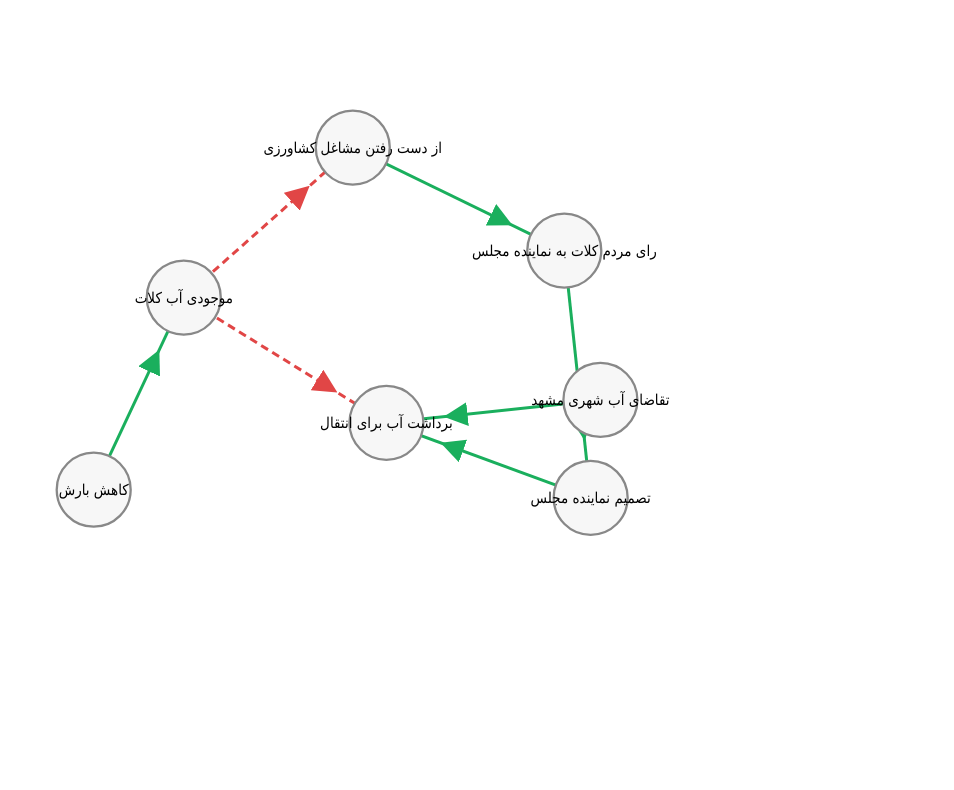
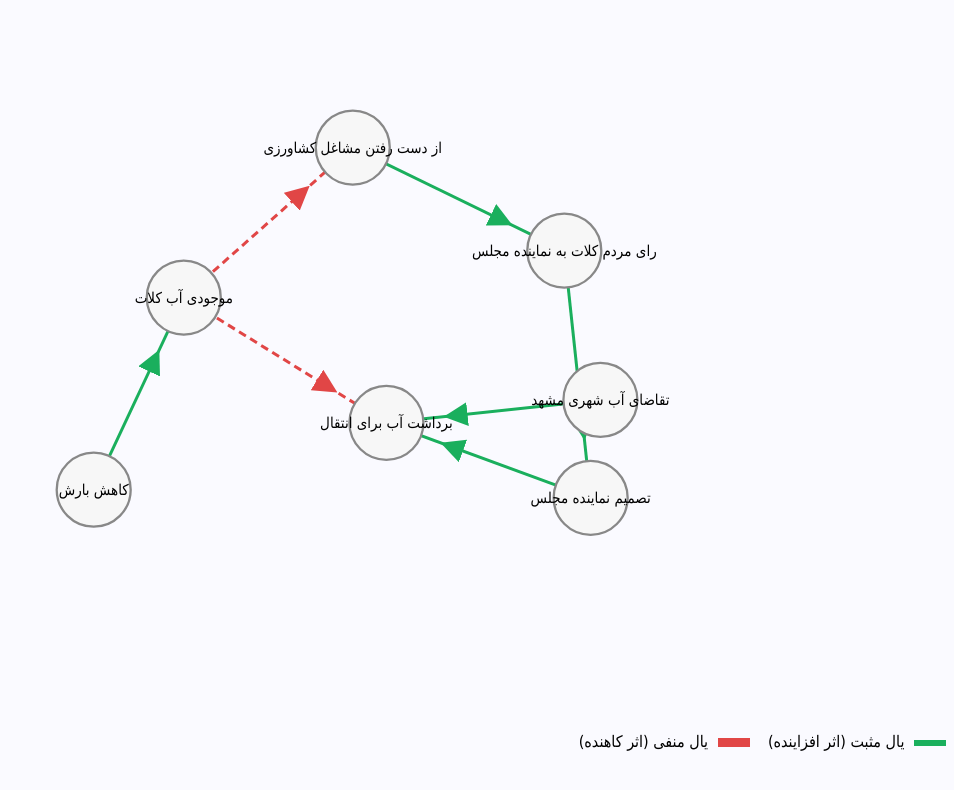
Before and after one commit to sajjadzea/my-simple-system, a plain HTML site: page index.html in a window 1280 px wide. Shown: the whole page, without its empty margins (326-1280 px from the left). Drawn offline with nearby package versions, Linux system fonts and the light colour scheme.

Commit message:
Update index.html

```diff
--- a/index.html
+++ b/index.html
@@ -1,12 +1,12 @@
 <!DOCTYPE html>
-<html lang="en">
+<html lang="fa">
 <head>
     <meta charset="UTF-8">
     <meta name="viewport" content="width=device-width, initial-scale=1.0">
-    <title>Document</title>
+    <title>System Diagram D3.js</title>
     <script src="https://d3js.org/d3.v7.min.js"></script>
     <style>
-        body { direction: rtl; }
+        body { direction: rtl; background: #fafaff; }
         .node circle { fill: #f7f7f7; stroke: #888; stroke-width: 2.3px; }
         .label { font-size: 15px; font-family: Tahoma, sans-serif; pointer-events: none; }
         .link { stroke-width: 3px; }
@@ -17,6 +17,14 @@
 </head>
 <body>
     <svg id="diagram" width="1100" height="700"></svg>
+
+    <!-- کلید راهنما (Legend) -->
+    <div id="legend" style="margin:20px 0 0 40px; font-family:Tahoma,sans-serif;">
+      <span style="display:inline-block;width:32px;height:6px;background:#1aaf5d;margin-left:5px;vertical-align:middle;"></span> یال مثبت (اثر افزاینده)
+      &nbsp;&nbsp;
+      <span style="display:inline-block;width:32px;height:6px;background:#e14646;border-bottom:3px dashed #e14646;margin-left:5px;vertical-align:middle;"></span> یال منفی (اثر کاهنده)
+    </div>
+
     <script src="main.js"></script>
 </body>
 </html>
```
